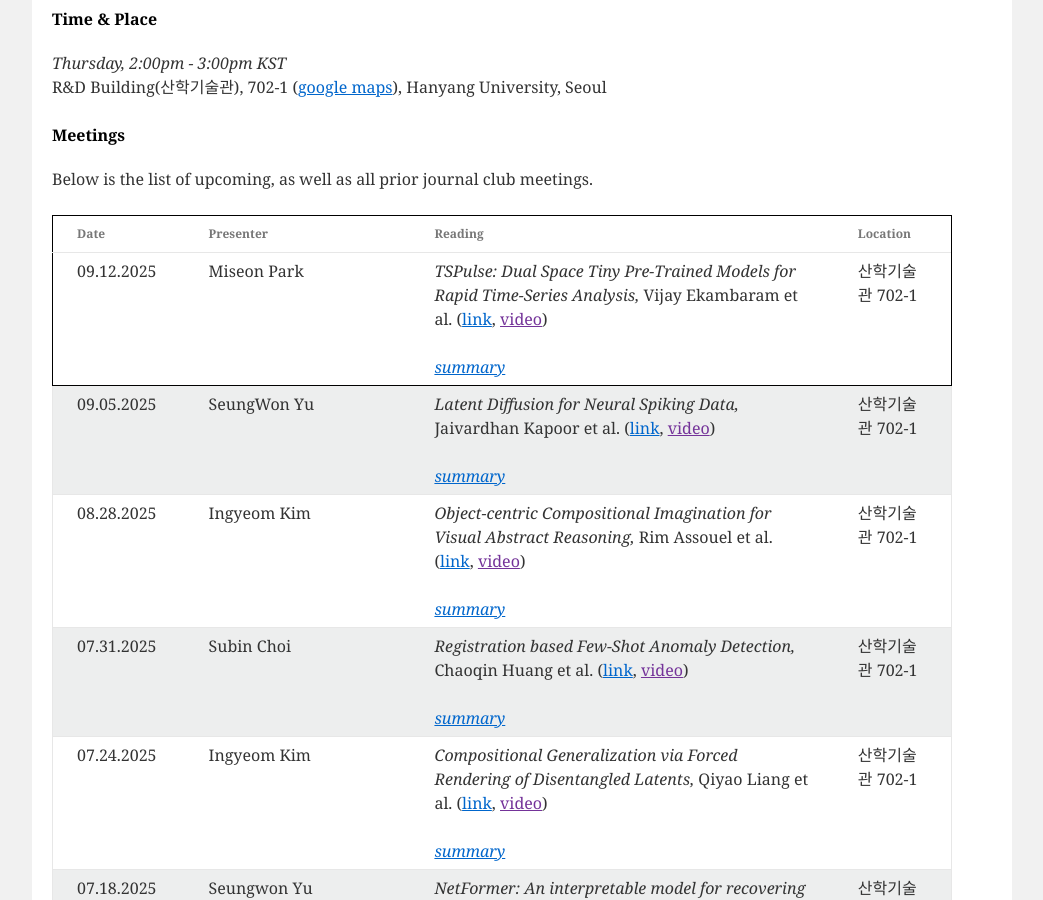
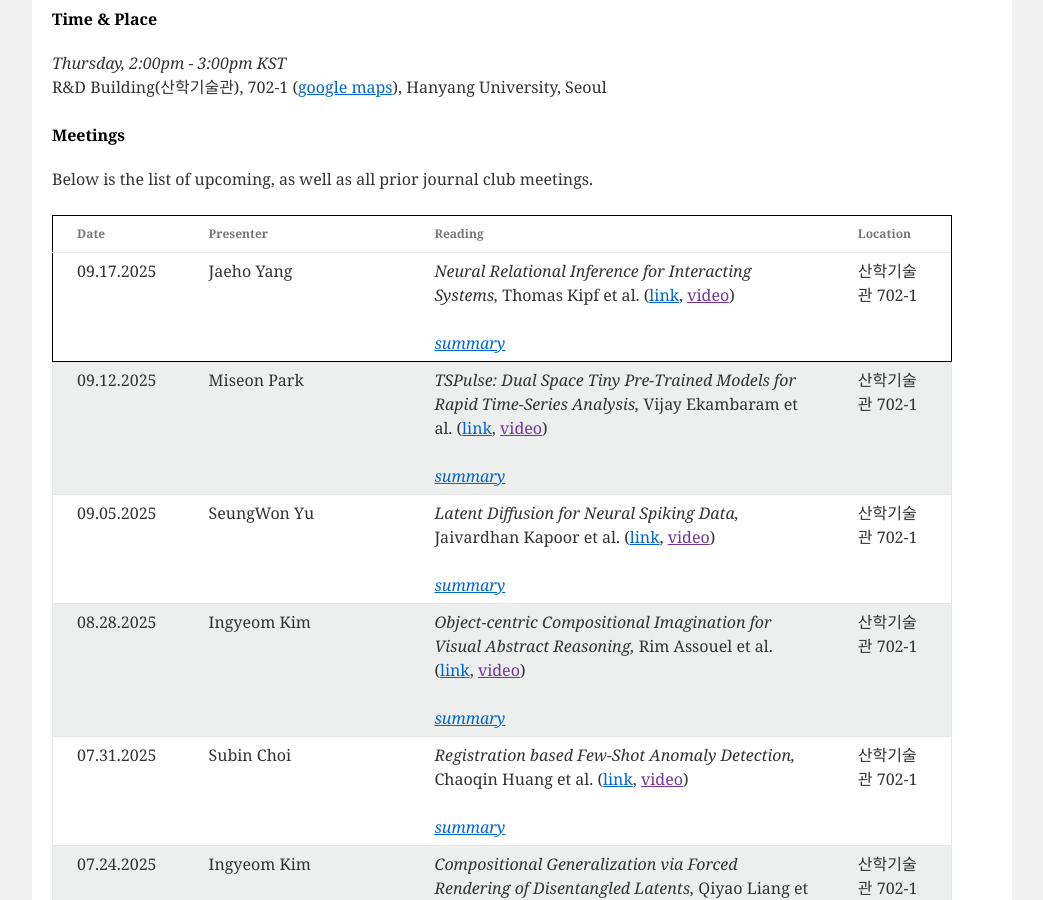
Before and after one commit to niai-lab/GraphML-JC, a Jekyll site: the page built from index.html, in a window 1280 px wide and 900 px high, scrolled down 515 px. Shown: the whole window, without its empty margins (118-1161 px from the left). Built offline with Jekyll 4.4.1, drawn with Linux system fonts in a browser that asks for light colours; part of the change alters nothing that is shown.

Commit message:
Update meeting_info.yml

```diff
--- a/_data/meeting_info.yml
+++ b/_data/meeting_info.yml
@@ -1,3 +1,14 @@
+- presenter: Jaeho Yang
+  date: 09.17.2025
+  paper: "Neural Relational Inference for Interacting Systems"
+  authors: Thomas Kipf et al.
+  url: https://arxiv.org/abs/1802.04687
+  location: "산학기술관 702-1"
+  summary: >
+    Summary : NRI model은 비지도 방식(unsupervised)으로 observational data에서 직접 interaction graph와 system dynamics를 동시에 학습한다. Variational Auto-Encoder (VAE) 구조를 기반으로, latent code는 상호작용 관계를 표현하고, GNN을 통해 dynamics를 재구성한다. <br>
+    Strength : Observational data에서도 interaction structure를 자동 복원할 수 있어 범용성이 높다. 또한, 단순 예측을 넘어 interpretable structure를 추론할 수 있으며, ground-truth interaction이 없는 복잡계 시스템에도 적용 가능하다. <br>
+    Weakness : NRI 모델은 학습 시 static interaction graph에만 제한된다.
+
 - presenter: Miseon Park
   date: 09.12.2025
   paper: "TSPulse: Dual Space Tiny Pre-Trained Models for Rapid Time-Series Analysis"
```
